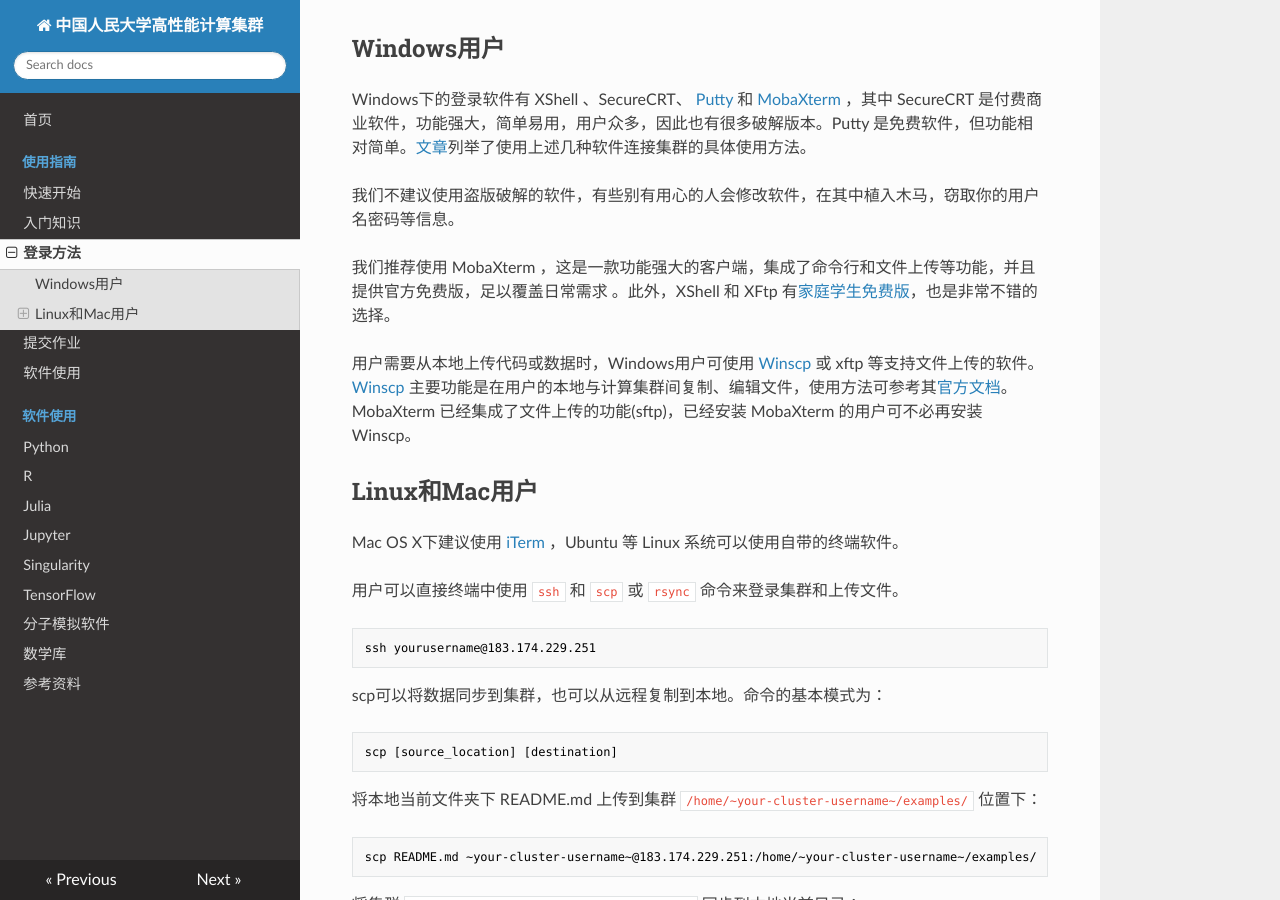
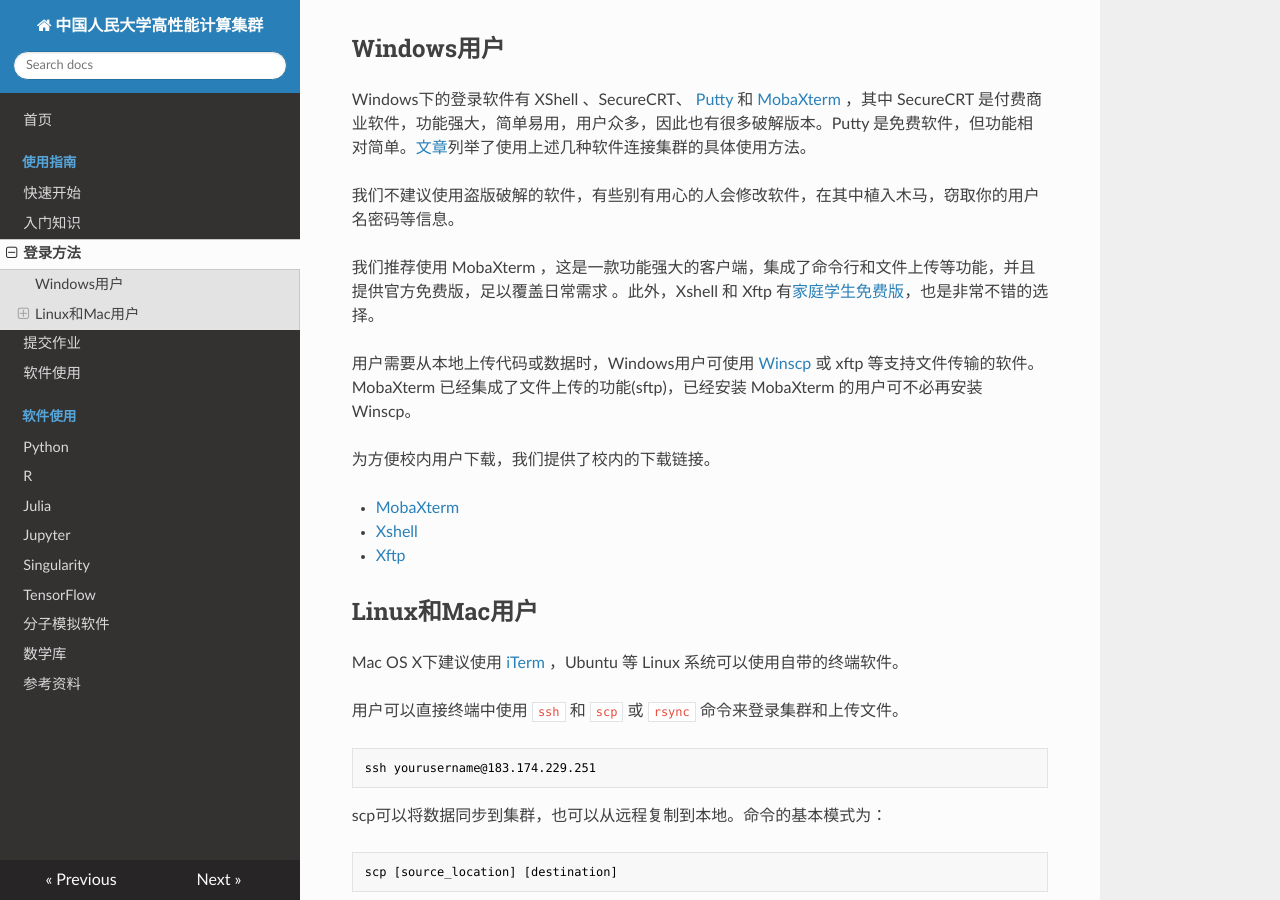
Before and after one commit to masterstevelu/cluster-support, an MkDocs documentation site: the page built from docs/cluster-login.md, in a window 1280 px wide and 900 px high, scrolled down 356 px. Built offline with MkDocs 1.6.1, drawn with Linux system fonts in a browser that asks for light colours; nearby versions of some CDN libraries.

Commit message:
update login software

```diff
--- a/docs/cluster-login.md
+++ b/docs/cluster-login.md
@@ -12,9 +12,15 @@ Windows下的登录软件有 XShell 、SecureCRT、 [Putty][0] 和 [MobaXterm][4
 
 我们不建议使用盗版破解的软件，有些别有用心的人会修改软件，在其中植入木马，窃取你的用户名密码等信息。
 
-我们推荐使用 MobaXterm ，这是一款功能强大的客户端，集成了命令行和文件上传等功能，并且提供官方免费版，足以覆盖日常需求 。此外，XShell 和 XFtp 有[家庭学生免费版][7]，也是非常不错的选择。
+我们推荐使用 MobaXterm ，这是一款功能强大的客户端，集成了命令行和文件上传等功能，并且提供官方免费版，足以覆盖日常需求 。此外，Xshell 和 Xftp 有[家庭学生免费版][7]，也是非常不错的选择。
 
-用户需要从本地上传代码或数据时，Windows用户可使用 [Winscp][3] 或 xftp 等支持文件上传的软件。[Winscp][3] 主要功能是在用户的本地与计算集群间复制、编辑文件，使用方法可参考其[官方文档][5]。MobaXterm 已经集成了文件上传的功能(sftp)，已经安装 MobaXterm 的用户可不必再安装 Winscp。
+用户需要从本地上传代码或数据时，Windows用户可使用 [Winscp][3] 或 xftp 等支持文件传输的软件。MobaXterm 已经集成了文件上传的功能(sftp)，已经安装 MobaXterm 的用户可不必再安装 Winscp。
+
+为方便校内用户下载，我们提供了校内的下载链接。
+
+* [MobaXterm](files/MobaXterm_Portable_v11.1.zip)
+* [Xshell](files/Xshell-6.0.0118p.exe)
+* [Xftp](files/Xftp-6.0.0111p.exe)
 
 ## Linux和Mac用户
 
```
Also changed, not shown: 3 other files.
